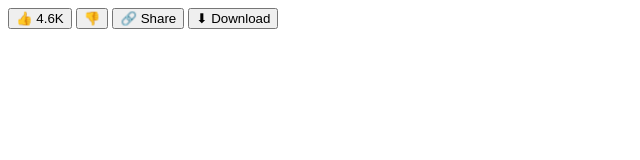
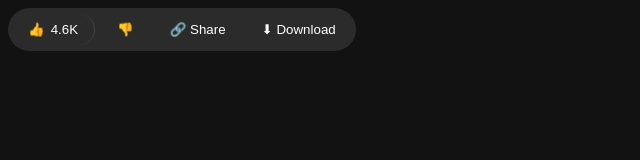
Before and after one commit to ayerkasak/tictactoe, a plain HTML site: page Css_practice/Semantic Tags/semantic.html in a window 1280 px wide. Shown: the whole page, without its empty margins (0-640 px from the left). Drawn offline with Linux system fonts and the light colour scheme.

Commit message:
Understanding the flexbox and practicing.

```diff
--- a/Css_practice/Semantic Tags/semantic.html
+++ b/Css_practice/Semantic Tags/semantic.html
@@ -4,6 +4,7 @@
     <meta charset="UTF-8">
     <meta name="viewport" content="width=device-width, initial-scale=1.0">
     <title>Document</title>
+    <link rel="stylesheet" href="style.css">
 </head>
 <body>
     <section class="action-bar">
--- a/Css_practice/Semantic Tags/style.css
+++ b/Css_practice/Semantic Tags/style.css
@@ -2,3 +2,34 @@ body{
     background: #121212;
     font-family: Arial;
 }
+
+.action-bar {
+    display: flex;
+    gap: 8px;
+    background: #2b2b2b;
+    padding: 6px;
+    border-radius: 30px;
+    width: fit-content;
+}
+
+.action {
+    display: flex;
+    align-items: center;
+    gap: 6px;
+    padding: 8px 14px;
+    border: none;
+    border-radius: 20px;
+    background: transparent;
+    color: white;
+    cursor: pointer;
+    transition: 0.3s;
+}
+
+.action:hover {
+    background: #3a3a3a;
+}
+
+.like{
+    border-right: 1px solid #444;
+    padding-right: 16px;
+}
--- a/Css_practice/flexbox/Box Model/style.css
+++ b/Css_practice/flexbox/Box Model/style.css
@@ -33,15 +33,15 @@
     /* background-color: gray; */
 /* } */
 
-
+/*
 body{
     background-color: #121212;
     font-family: Arial, sans-serif;
-}
+} */
 
-.action-bar{
+/* .action-bar{ */
     /* position: ; */
-    display: flex;
+    /* display: flex;
     align-items: center;
     background-color: #2b2b2b;
     border-radius: 30px;
@@ -68,4 +68,41 @@ body{
 .like{
     border-right: 1px solid #444;
     padding-right: 16px ;
+} */
+
+/* .box{
+    width: 200px;
+    padding: 20px;
+    border: 5px solid black;
+    margin: 10px;
+
+} */
+
+/* .container{
+    background: rgb(16, 179, 243);
+    padding: 20px;
+    margin: 20px;
+} */
+
+.container{
+    display: flex;
+    justify-content: space-between;
+    align-items: center;
+    gap: 10px;
 }
+
+.box{
+    border: 1px solid black;
+    width: 80px;
+    text-align: center;
+    padding: 10px;
+    /* margin: 5px; while using flexbox better to use gap, as, if we use both margin and gap these create spacing, which creates confusion. */
+    color: violet;
+
+}
+
+.box:hover{
+    background: #333;
+    color: white;
+    cursor: pointer;
+}
```
Also changed, not shown: Css_practice/flexbox/Box Model/index.html (+8 -1 lines).
